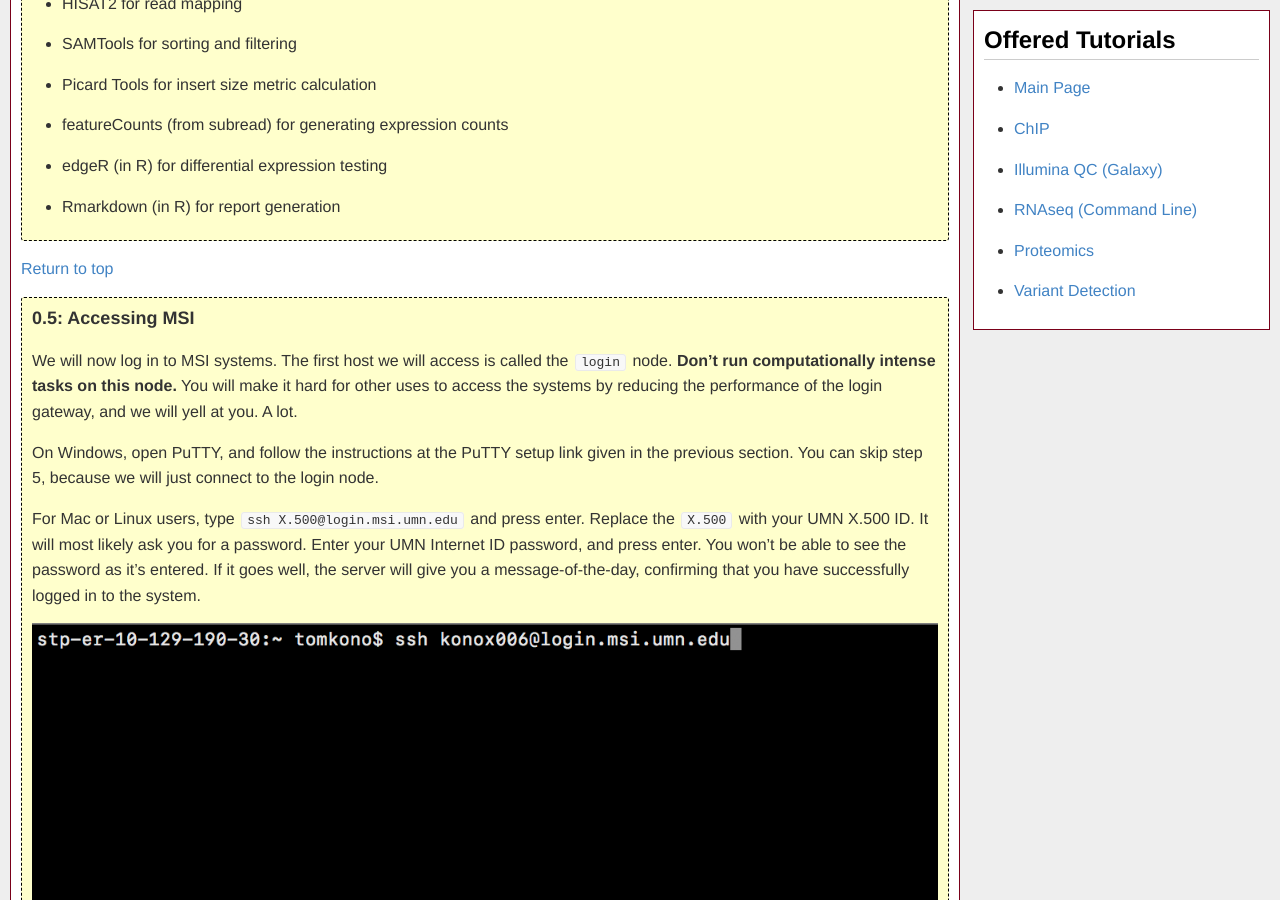
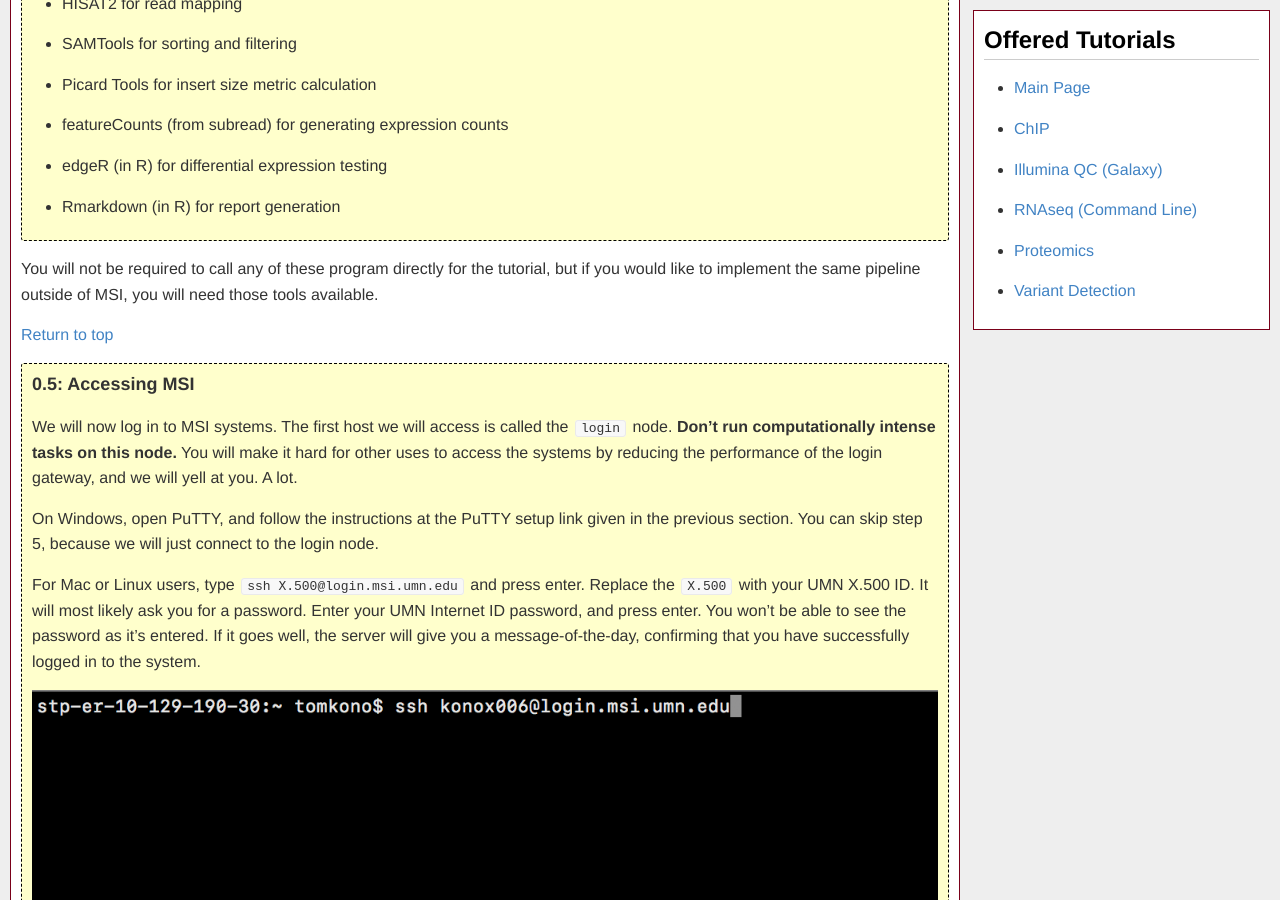
Before and after one commit to msi-ris/Tutorials, a Jekyll site: the page built from rnaseq_cmd.md, in a window 1280 px wide and 900 px high, scrolled down 3895 px. Built offline with Jekyll 4.4.1, drawn with Linux system fonts in a browser that asks for light colours.

Commit message:
Update rnaseq

```diff
--- a/rnaseq_cmd.md
+++ b/rnaseq_cmd.md
@@ -147,6 +147,10 @@ The software that we use for the bulk RNAseq analysis are as follows:
 
 </div>
 
+You will not be required to call any of these program directly for the tutorial,
+but if you would like to implement the same pipeline outside of MSI, you will
+need those tools available.
+
 [Return to top](#top)
 <div class="info" markdown="1">
 
```
